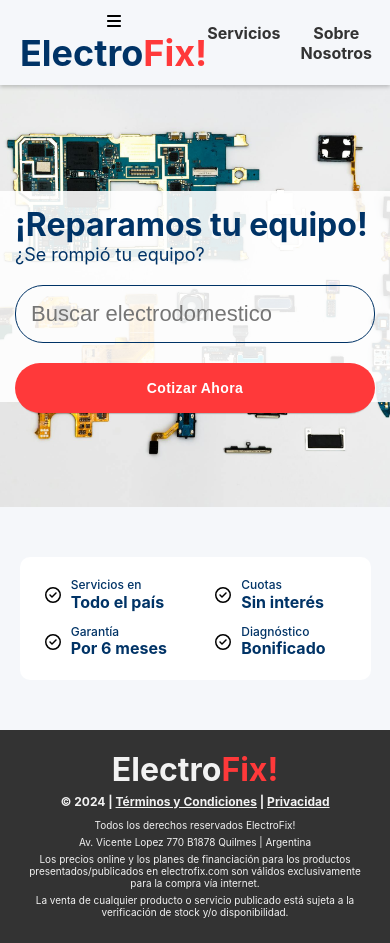
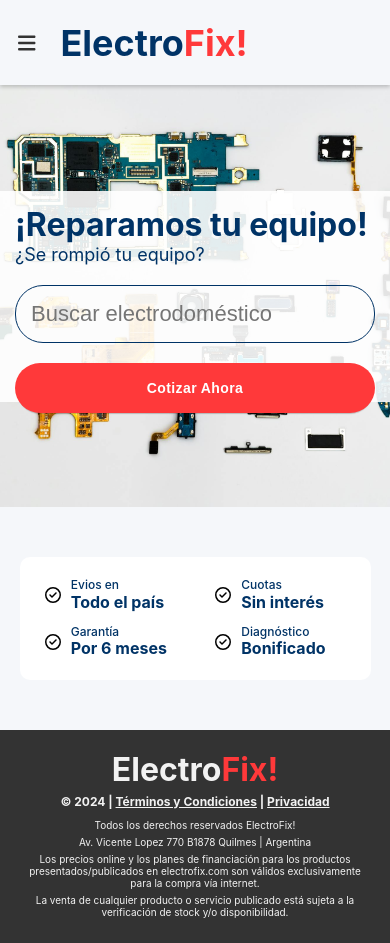
Before and after one commit to manuel-25/ElectroFix, a React (Create React App) app: page / in a window 390 px wide. Built offline with nearby package versions, Linux system fonts and the light colour scheme.

Commit message:
Responsive navbar implemented

```diff
--- a/public/index.html
+++ b/public/index.html
@@ -24,7 +24,7 @@
       work correctly both with client-side routing and a non-root public URL.
       Learn how to configure a non-root public URL by running `npm run build`.
     -->
-    <title>React App</title>
+    <title>Electro Fix!</title>
   </head>
   <body>
     <noscript>You need to enable JavaScript to run this app.</noscript>
--- a/src/components/MainContent/MainContent.jsx
+++ b/src/components/MainContent/MainContent.jsx
@@ -1,8 +1,11 @@
-import React from 'react'
+import React from 'react';
 import QuoteButton from '../QuoteButton/QuoteButton';
-import './MainContent.css'
+import './MainContent.css';
 import { FontAwesomeIcon } from '@fortawesome/react-fontawesome';
-import { faCircleCheck } from '@fortawesome/free-regular-svg-icons'
+import { faCircleCheck } from '@fortawesome/free-regular-svg-icons';
+/*import { FaMobileAlt, FaGamepad, FaCube, FaTv, FaFireAlt, FaCoffee, FaMugHot, FaBreadSlice, FaTshirt, FaWind, FaStream, FaWineGlass,
+    FaTablet, FaPlaystation, FaXbox, FaVrCardboard, FaOilCan, FaMobile
+ } from 'react-icons/fa';*/
 
 function MainContent() {
     return (
@@ -14,7 +17,7 @@ function MainContent() {
                         <p>¿Se rompió tu equipo?</p>
                     </div>
                     <div className="reparation-bottom">
-                        <input type="text" placeholder="Buscar electrodomestico" />
+                        <input type="text" placeholder="Buscar electrodoméstico" />
                         <QuoteButton text="Cotizar Ahora" />
                     </div>
                 </section>
@@ -24,7 +27,7 @@ function MainContent() {
                     <li className='feature'>
                         <FontAwesomeIcon icon={faCircleCheck} />
                         <div className='feature-text'>
-                            <span className='feature-light'>Servicios en</span>
+                            <span className='feature-light'>Evios en</span>
                             <span className='feature-bold'>Todo el país</span>
                         </div>
                     </li>
@@ -52,7 +55,38 @@ function MainContent() {
                 </ul>
             </section>
         </div>
-    )
+    );
 }
 
 export default MainContent;
+
+/*
+<div className="categories">
+                <FaMobileAlt size={50} />
+                <FaGamepad size={50} />
+                <FaCube size={50} />
+                <FaTv size={50} />
+                <FaFireAlt size={50} />
+                <FaCoffee size={50} />
+                <FaMugHot size={50} />
+                <FaBreadSlice size={50} />
+                <FaTshirt size={50} />
+                <FaWind size={50} />
+                <FaStream size={50} />
+                <FaWineGlass size={50} />
+                <FaTablet size={50} />
+                <FaPlaystation size={50} />
+                <FaVrCardboard size={50} />
+                <FaOilCan size={50} />
+                <FaMobile size={50} />
+</div>
+
+<FontAwesomeIcon icon={faWineGlass} />
+<FontAwesomeIcon icon={faTablet} />
+<FontAwesomeIcon icon={faPlaystation} />
+<FontAwesomeIcon icon={faXbox} />
+<FontAwesomeIcon icon={FaVrCardboard} />
+<FontAwesomeIcon icon={faTv} />
+<FontAwesomeIcon icon={faOilCan} />
+<FontAwesomeIcon icon={faMobileScreen} />
+*/
--- a/src/components/Navbar/Navbar.css
+++ b/src/components/Navbar/Navbar.css
@@ -1,5 +1,5 @@
 .navbar {
-    z-index: 99;
+    z-index: 100;
     width: 100%;
     padding: 10px 20px;
     background-color: var(--background-color);
@@ -16,6 +16,12 @@
     max-width: 1200px;
     height: 65px;
     margin: 0 auto;
+    position: relative;
+}
+
+.navbar-logo {
+    display: flex;
+    gap: 15px;
 }
 
 .logo-container {
@@ -63,3 +69,150 @@
     width: 1em;
     height: 1em;
 }
+
+.hamburger-button {
+    display: inline-flex;
+    align-items: center;
+    justify-content: center;
+    position: relative;
+    background-color: transparent;
+    outline: 0px;
+    border: 0px;
+    margin: 0px 0px 0px -12px;
+    cursor: pointer;
+    user-select: none;
+    vertical-align: middle;
+    appearance: none;
+    text-decoration: none;
+    text-align: center;
+    flex: 0 0 auto;
+    font-size: 1.5rem;
+    padding: 8px;
+    border-radius: 50%;
+    overflow: visible;
+    color: rgba(0, 0, 0, 0.54);
+}
+
+.hamburger-button:hover {
+    background-color: var(--hover-color-light);
+}
+
+.hamburger-icon {
+    display: none;
+    cursor: pointer;
+    font-size: 20px;
+    padding: 2px;
+    color: var(--text-color);
+}
+
+.close-icon {
+    display: none;
+    cursor: pointer;
+    font-size: 24px;
+    position: absolute;
+    right: 20px;
+    z-index: 100;
+}
+
+.menu-overlay {
+    display: none;
+    position: fixed;
+    top: 0;
+    left: 0;
+    height: 100%;
+    width: 100%;
+    background: rgba(0, 0, 0, 0.5);
+    z-index: 94;
+}
+
+.side-menu {
+    display: none;
+    position: fixed;
+    top: 0;
+    left: 0;
+    height: 100%;
+    width: 60%;
+    background: var(--background-color);
+    z-index: 95;
+    padding: 20px;
+    box-shadow: 2px 0 5px rgba(0, 0, 0, 0.5);
+    margin: 84px 0px 10px;
+    gap: 30px;
+}
+
+.side-menu.open {
+    display: none;
+}
+
+.side-menu .sideMenu-links {
+    display: flex;
+    flex-direction: column;
+    gap: 10px;
+    border-radius: 10px;
+    box-shadow: rgba(60, 64, 67, 0.3) 0px 1px 2px 0px, rgba(60, 64, 67, 0.15) 0px 2px 6px 2px;
+    padding: 15px;
+    background-color: white;
+    list-style-type: none;
+}
+
+.sideMenu-links li{
+   display: flex;
+   align-items: center;
+   justify-content: flex-start;
+   border-bottom: 1px solid var(--hover-color-light);
+   padding-bottom: 4px;
+}
+
+.sideMenu-links li a {
+    display: flex;
+    align-items: center;
+    gap: 25px;
+    text-decoration: none;
+    color: var(--secondary-color);
+    font-weight: 400;
+    font-size: 18px;
+}
+
+.sideMenu-links li .icon {
+    width: 1em;
+    height: 1em;
+}
+
+@media (max-width: 900px) {
+    .navbar-links,
+    .navbar-right {
+        display: none;
+    }
+
+    .hamburger-icon {
+        display: block;
+    }
+
+    .hamburger-icon.hidden {
+        display: none;
+    }
+
+    .navbar-logo {
+        display: flex;
+        align-items: center;
+    }
+
+    .menu-overlay.open{
+        display: block;
+    }
+
+    .side-menu.open {
+        display: flex;
+        flex-direction: column;
+    }
+
+    .close-icon.show {
+        display: block;
+    }
+}
+
+@media (max-width: 650px) {
+    .side-menu {
+        width: 100%;
+    }
+}
--- a/src/components/Navbar/Navbar.jsx
+++ b/src/components/Navbar/Navbar.jsx
@@ -1,22 +1,30 @@
-import React, { useState } from 'react';
+import React, { useState } from 'react'
 import './Navbar.css'
 import QuoteButton from '../QuoteButton/QuoteButton'
-import { FontAwesomeIcon } from '@fortawesome/react-fontawesome';
+import { FontAwesomeIcon } from '@fortawesome/react-fontawesome'
 import { faUser } from '@fortawesome/free-regular-svg-icons'
-import { faBars, faTimes } from '@fortawesome/free-solid-svg-icons';
+import { faBars, faTimes, faCircleQuestion, faTools, faPhone, faUserFriends } from '@fortawesome/free-solid-svg-icons'
 
 function Navbar() {
-    const [isMenuOpen, setIsMenuOpen] = useState(false);
+    const [isMenuOpen, setIsMenuOpen] = useState(false)
 
     const toggleMenu = () => {
         setIsMenuOpen(!isMenuOpen)
     }
+
+    const closeMenu = () => {
+        setIsMenuOpen(false)
+    }
+
     return (
-        <header className="navbar">
+        <header>
+            <div className='navbar'>
                 <div className="navbar-container">
                     <div className="navbar-logo">
-                    <FontAwesomeIcon icon={faBars} onClick={toggleMenu} className={`hamburger-icon ${isMenuOpen ? 'hide' : ''}`} />
-                    <div className='logo-container'>
+                        <button className='hamburger-button' onClick={toggleMenu}>
+                            <FontAwesomeIcon icon={faBars} className={`hamburger-icon ${isMenuOpen ? 'hidden' : ''}`} />
+                        </button>
+                        <div className="logo-container">
                             <h1 className="logo-left">Electro</h1>
                             <h1 className="logo-right">Fix!</h1>
                         </div>
@@ -27,10 +35,24 @@ function Navbar() {
                         <a href="#contact" className="nav-link">Contacto</a>
                     </nav>
                     <div className="navbar-right">
-                    <FontAwesomeIcon icon={faTimes} onClick={toggleMenu} className="close-icon" />
                         <FontAwesomeIcon icon={faUser} className="user-icon" />
-                    <QuoteButton text="Cotizar Ahora" />
+                        <QuoteButton text="Cotizar Ahora" className="quote-button" />
                     </div>
+                    <FontAwesomeIcon
+                        icon={faTimes}
+                        onClick={closeMenu}
+                        className={`close-icon ${isMenuOpen ? 'show' : ''}`}
+                    />
+                </div>
+            </div>
+            {isMenuOpen && <div className="menu-overlay open" onClick={closeMenu}></div>}
+            <div className={`side-menu ${isMenuOpen ? 'open' : ''}`}>
+                <QuoteButton text="Cotizar Ahora" className="quote-button" />
+                <ul className='sideMenu-links'>
+                    <li><a href="#services" className="nav-link" onClick={closeMenu}><FontAwesomeIcon icon={faCircleQuestion} className="icon"/> <span>Servicios</span></a></li>
+                    <li><a href="#about" className="nav-link" onClick={closeMenu}><FontAwesomeIcon icon={faUserFriends} className="icon"/> <span>Sobre Nosotros</span></a></li>
+                    <li><a href="#contact" className="nav-link" onClick={closeMenu}><FontAwesomeIcon icon={faPhone} className="icon"/> <span>Contacto</span></a></li>
+                </ul>
             </div>
         </header>
     )
--- a/src/root.css
+++ b/src/root.css
@@ -9,6 +9,7 @@
 
     --text-color: #333333; /* Gris Oscuro para texto */
     --text-color-light: #F2F2F2; /* Gris Claro para fondos o textos sobre fondos oscuros */
+    --hover-color-light: #f1efef;
 
     --background-color: #F5F7FA; /* Fondo principal */
     --white-color: #FFFFFF; /* Blanco para fondos alternativos */
```
Lines whose indentation alone changed are shown as unchanged.
